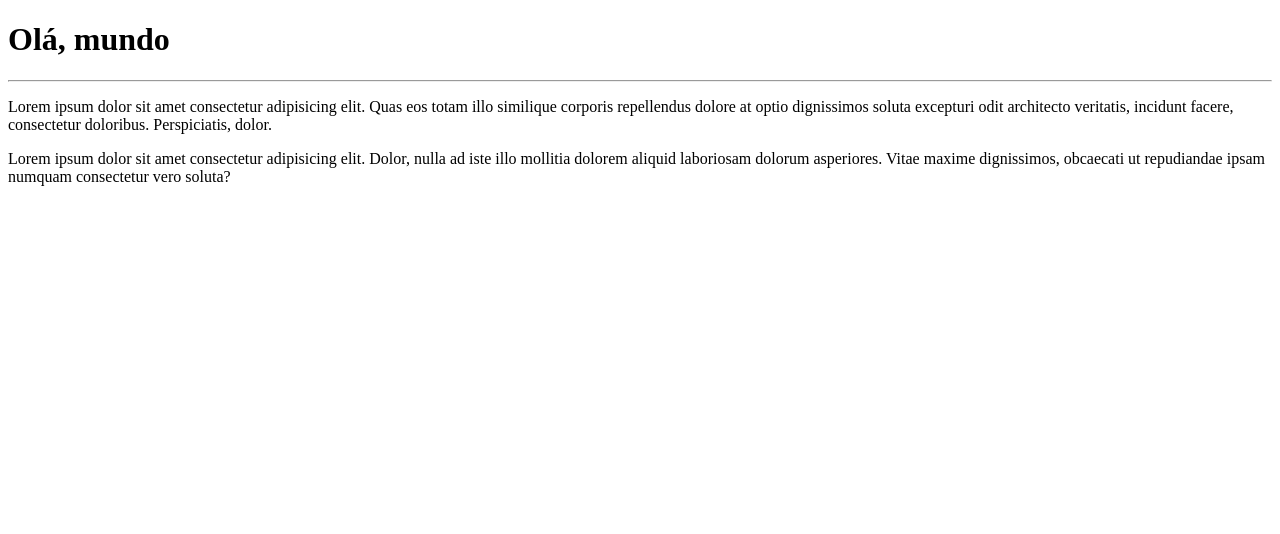
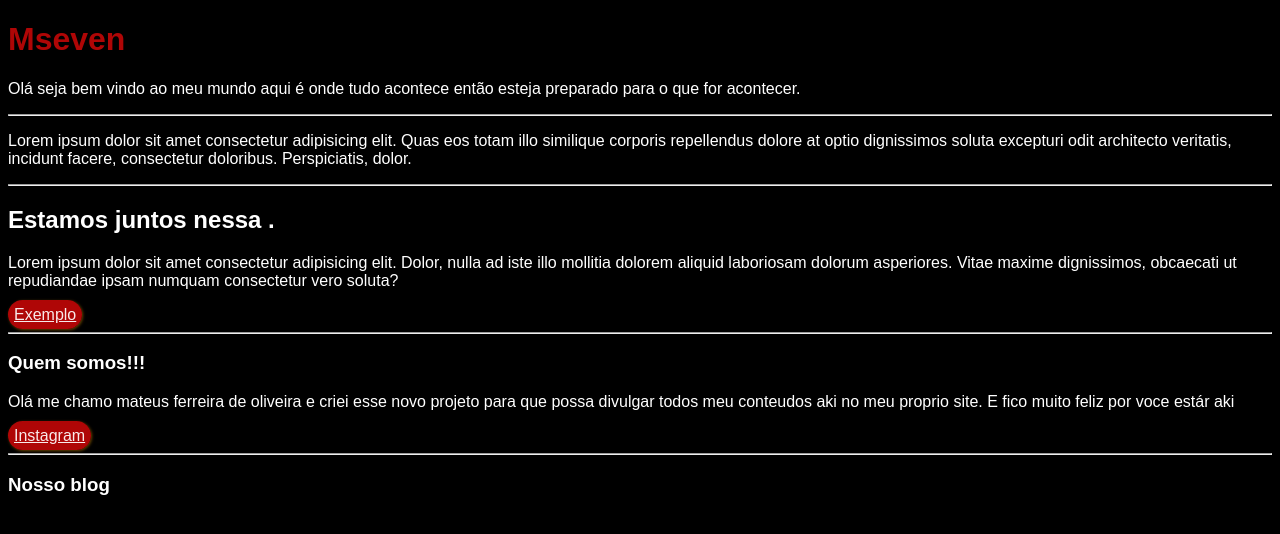
Before and after one commit to mateusferm7/Ola-Mundo, a plain HTML site: page site exemplo/index.html in a window 1280 px wide. Drawn offline with Linux system fonts and the light colour scheme.

Commit message:
Criaivo/links

```diff
--- a/site exemplo/index.html
+++ b/site exemplo/index.html
@@ -4,19 +4,34 @@
     <meta charset="UTF-8">
     <meta name="viewport" content="width=device-width, initial-scale=1.0">
     <title>Mseven</title>
-    <link rel="stylesheet" href="style.css">
+    <link rel="stylesheet" href="style.css"> <!-- link com css-->
 </head>
 <body>
-    <h1>Olá, mundo</h1>
-    <hr>
-    <p>Lorem ipsum dolor sit amet consectetur adipisicing elit. Quas eos totam illo similique corporis repellendus dolore at optio dignissimos soluta excepturi odit architecto veritatis, incidunt facere, consectetur doloribus. Perspiciatis, dolor.</p>
+        <h1>Mseven</h1>
 
-    <p>Lorem ipsum dolor sit amet consectetur adipisicing elit. Dolor, nulla ad iste illo mollitia dolorem aliquid laboriosam dolorum asperiores. Vitae maxime dignissimos, obcaecati ut repudiandae ipsam numquam consectetur vero soluta?</p>
+            <p>Olá seja bem vindo ao meu mundo aqui é onde tudo acontece então esteja preparado para o que for acontecer.</p>
+        <hr>
+            <p>Lorem ipsum dolor sit amet consectetur adipisicing elit. Quas eos totam illo similique corporis repellendus dolore at optio dignissimos soluta excepturi odit architecto veritatis, incidunt facere, consectetur doloribus. Perspiciatis, dolor.</p>
+        <hr>
 
-<script>
+        <h2>Estamos juntos nessa .</h2>
+            <p>Lorem ipsum dolor sit amet consectetur adipisicing elit. Dolor, nulla ad iste illo mollitia dolorem aliquid laboriosam dolorum asperiores. Vitae maxime dignissimos, obcaecati ut repudiandae ipsam numquam consectetur vero soluta?</p>
 
-</script>
 
+            <a href="https://www.google.com/">Exemplo</a>
+        <hr>
+        <h3>Quem somos!!!</h3>
+            <p>Olá me chamo mateus ferreira de oliveira e criei esse novo projeto para que possa divulgar todos meu conteudos aki no meu proprio site.
+            E fico muito feliz por voce estár aki </p>
+
+            <a href="https://www.instagram.com/">Instagram</a>
+
+
+<script src="scrip.js"></script> <!-- Para fazer link com java script
+          -->
+        <hr>
+            <h3>Nosso blog</h3>
+            <p></p>
 </body>
 
 </html>
--- a/site exemplo/style.css
+++ b/site exemplo/style.css
@@ -1,3 +1,20 @@
-head{
-        background-color: black;
+h1 {
+        color: rgb(175, 6, 6);
+
 }
+
+body{
+        font: normal 12pt arial;
+        color: white;
+        background-color: black;/**/
+
+
+}
+
+a {
+        font: normal 14p arial;
+        color: rgba(255, 255, 255, 0.918);
+        background: rgb(175, 6, 6);
+        border-radius: 20px;
+        padding:6px;
+        box-shadow: 1px 1px 3px rgba(255, 167, 3, 0.411);
```
